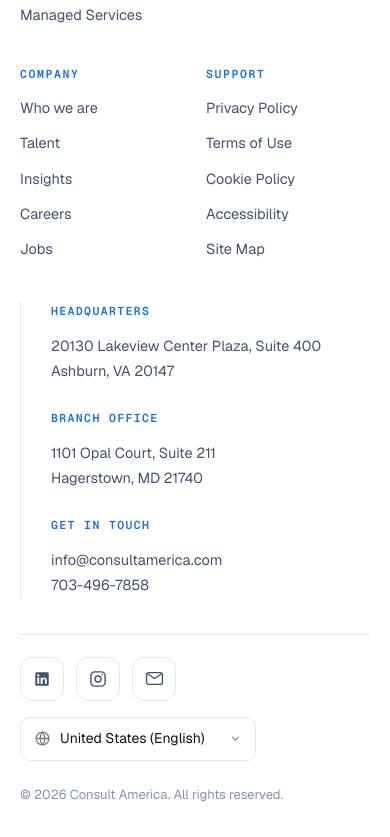
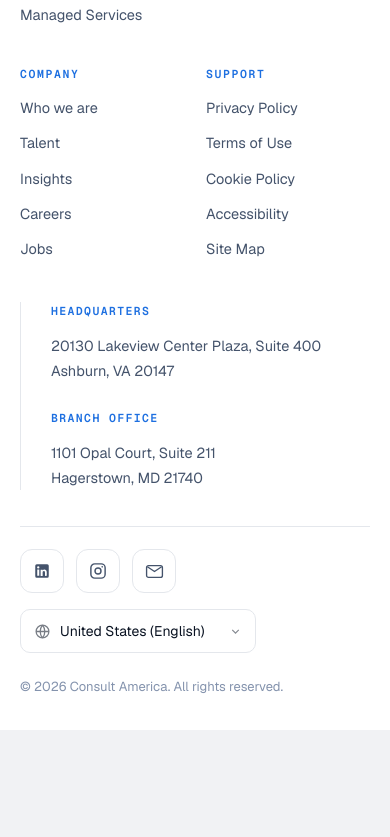
Before and after one commit to ConsultAmerica/consultamerica-enterprise, a Next.js app: page /jobs in a window 390 px wide. Shown: the part 5588-6425 px from the top of the page. After the commit the page ends 6318 px from the top, so only its background shows below. Built offline with nearby package versions, Linux system fonts and the light colour scheme; no server answers.

Commit message:
Remove the Get in touch block from the footer
Dropped the email + phone column. The addresses stay; the contact hub and
the enquiry form remain the routes in.

Co-Authored-By: Claude Opus 5 (1M context) <noreply@anthropic.com>

```diff
--- a/components/marketing/MarketingFooter.tsx
+++ b/components/marketing/MarketingFooter.tsx
@@ -52,14 +52,6 @@ export function MarketingFooter() {
                 1101 Opal Court, Suite 211
                 <br />
                 Hagerstown, MD 21740
-              </p>
-            </div>
-            <div className="office">
-              <h5>Get in touch</h5>
-              <p>
-                <a href="mailto:info@consultamerica.com">info@consultamerica.com</a>
-                <br />
-                <a href="tel:+17034967858">703-496-7858</a>
               </p>
             </div>
           </div>
```
